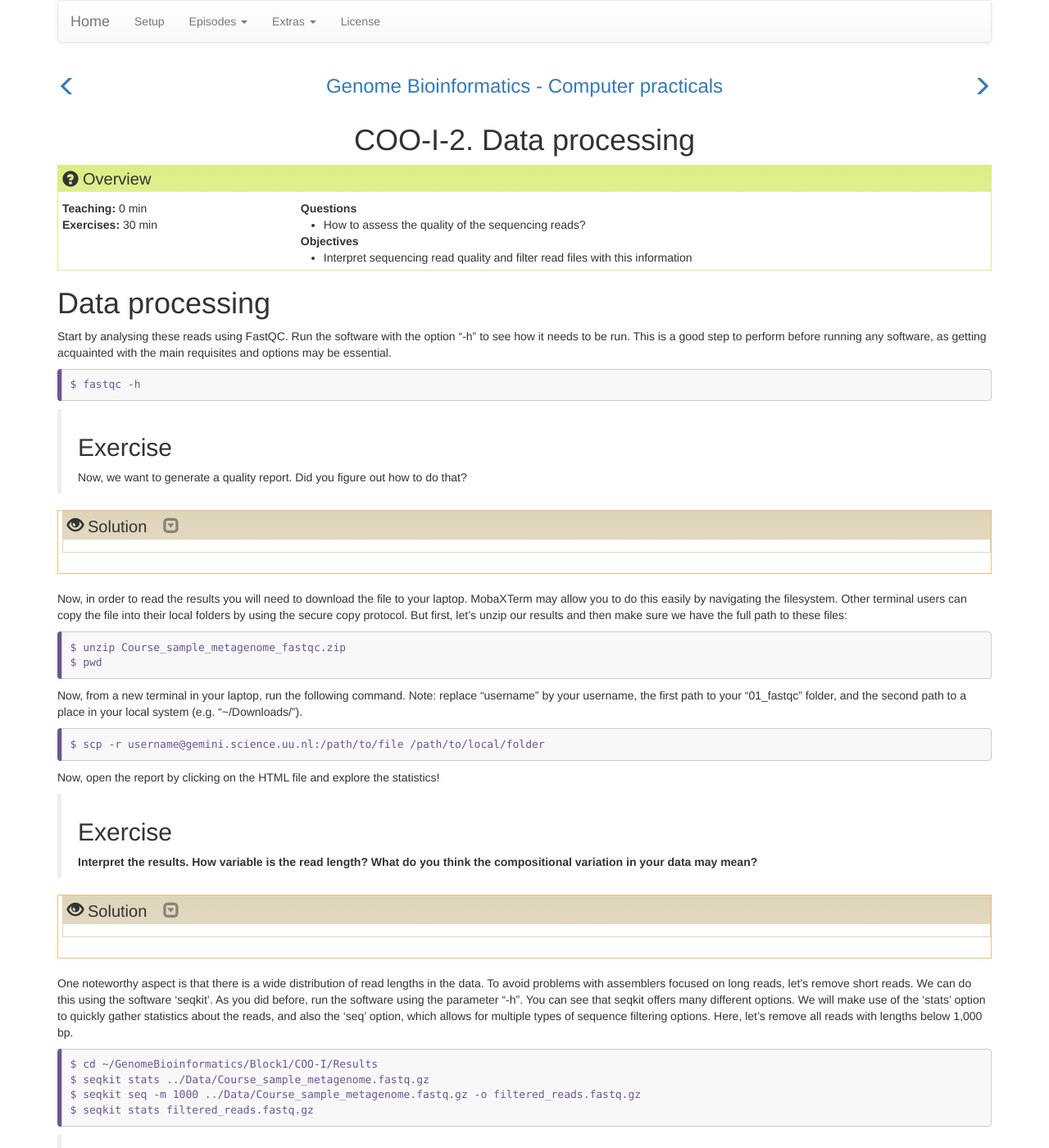
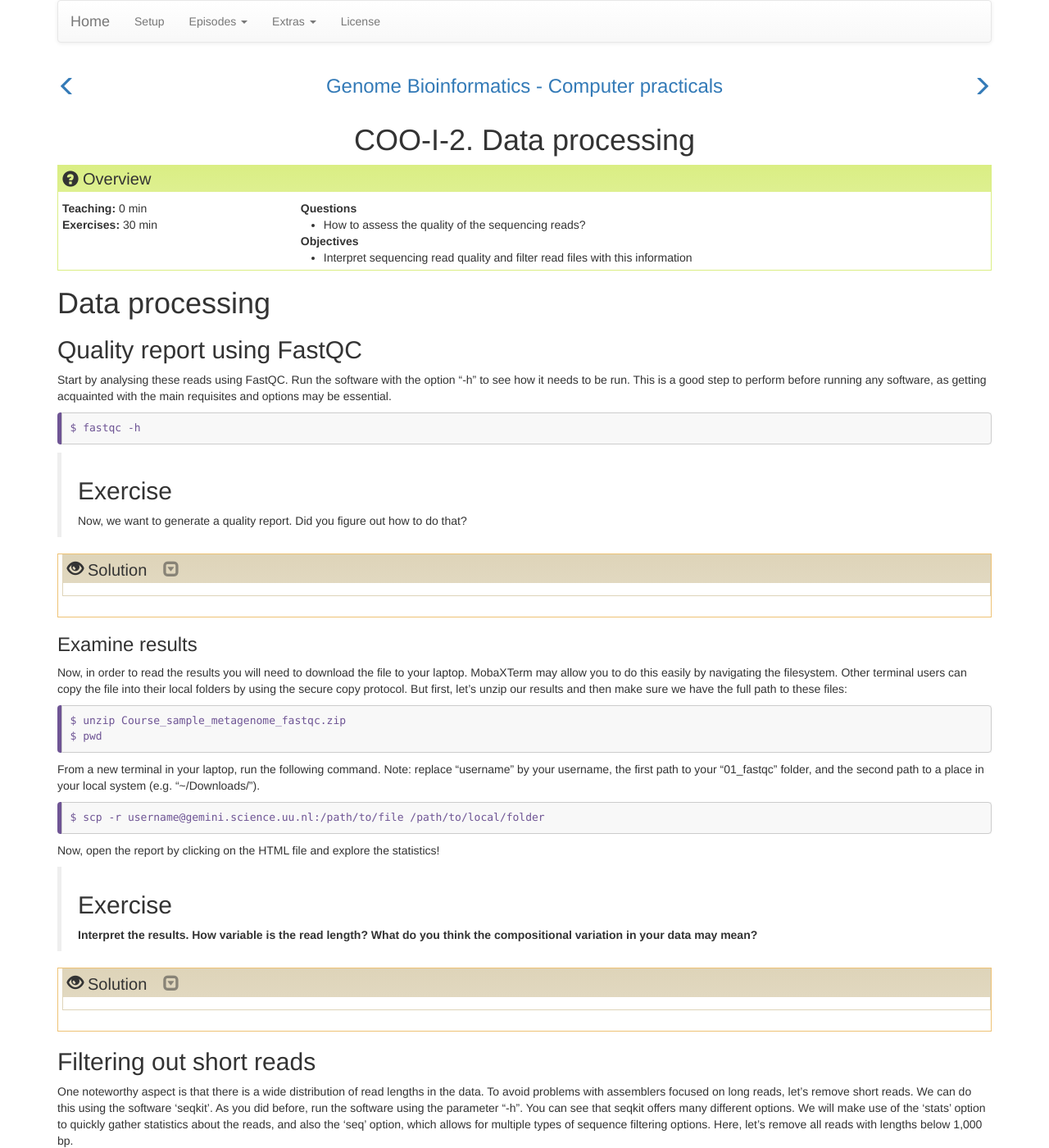
Before and after one commit to TeamMGE/GenomeBioinformaticsCourse, a Jekyll site: the page built from _episodes/12-COOI.md, in a window 1280 px wide and 1400 px high. Shown: the whole window at 82% size. Built offline with Jekyll 4.4.1, drawn with Linux system fonts in a browser that asks for light colours.

Commit message:
Update 12-COOI.md

```diff
--- a/_episodes/12-COOI.md
+++ b/_episodes/12-COOI.md
@@ -11,6 +11,8 @@ objectives:
 
 
 # Data processing
+
+## Quality report using FastQC
 
 Start by analysing these reads using FastQC. Run the software with the option “-h” to see how it needs to be run.
 This is a good step to perform before running any software, as getting acquainted with the main requisites and options may be essential.
@@ -32,6 +34,8 @@ $ fastqc -h
 > {: .solution}
 {: .challenge}
 
+### Examine results
+
 Now, in order to read the results you will need to download the file to your laptop.
 MobaXTerm may allow you to do this easily by navigating the filesystem. Other terminal users can copy the file into their local folders
 by using the secure copy protocol. But first, let's unzip our results and then make sure we have the full path to these files:
@@ -41,7 +45,7 @@ $ pwd
 ~~~
 {: .bash}
 
-Now, from a new terminal in your laptop, run the following command. Note: replace "username" by your username,
+From a new terminal in your laptop, run the following command. Note: replace "username" by your username,
 the first path to your "01_fastqc" folder, and the second path to a place in your local system (e.g. "~/Downloads/").
 ~~~
 $ scp -r username@gemini.science.uu.nl:/path/to/file /path/to/local/folder
@@ -71,6 +75,8 @@ Now, open the report by clicking on the HTML file and explore the statistics!
 > {: .solution}
 {: .challenge}
 
+## Filtering out short reads
+
 One noteworthy aspect is that there is a wide distribution of read lengths in the data.
 To avoid problems with assemblers focused on long reads, let’s remove short reads. We can do this using the software ‘seqkit’.
 As you did before, run the software using the parameter “-h”. You can see that seqkit offers many different options. We will make
```
